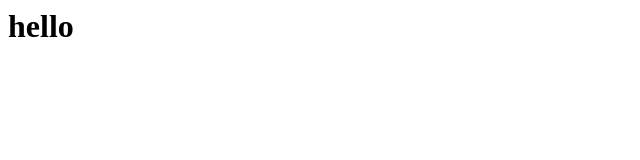
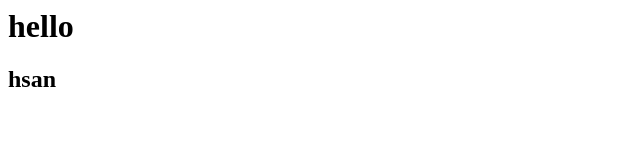
Before and after one commit to hasanebrahimm/project-x, a plain HTML site: page index.html in a window 1280 px wide. Shown: the full height of the page, 0-640 px from the left. Drawn offline with Linux system fonts and the light colour scheme.

Commit message:
add a new line in index.html

```diff
--- a/index.html
+++ b/index.html
@@ -1 +1,2 @@
 <h1>hello</h1>
+<h2>hsan</h2>
```
